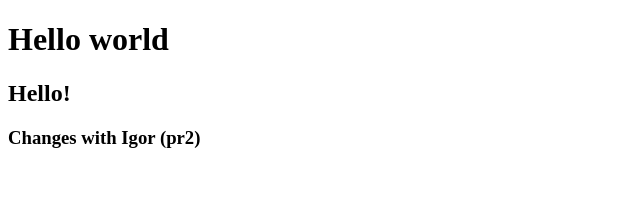
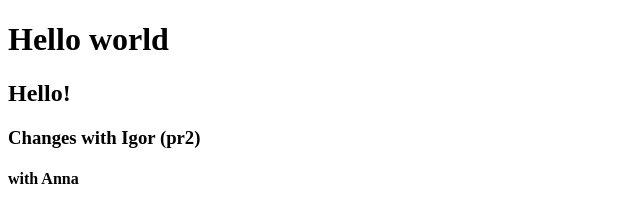
Before and after one commit to Anjafiju/project, a plain HTML site: page index.html in a window 1280 px wide. Shown: the full height of the page, 0-640 px from the left. Drawn offline with Linux system fonts and the light colour scheme.

Commit message:
Annawith

```diff
--- a/index.html
+++ b/index.html
@@ -11,6 +11,7 @@
     <h1>Hello world</h1>
     <h2>Hello!</h2>
     <h3>Changes with Igor (pr2)</h3>
+    <h4>with Anna</h4>
 
 </body>
 
```
